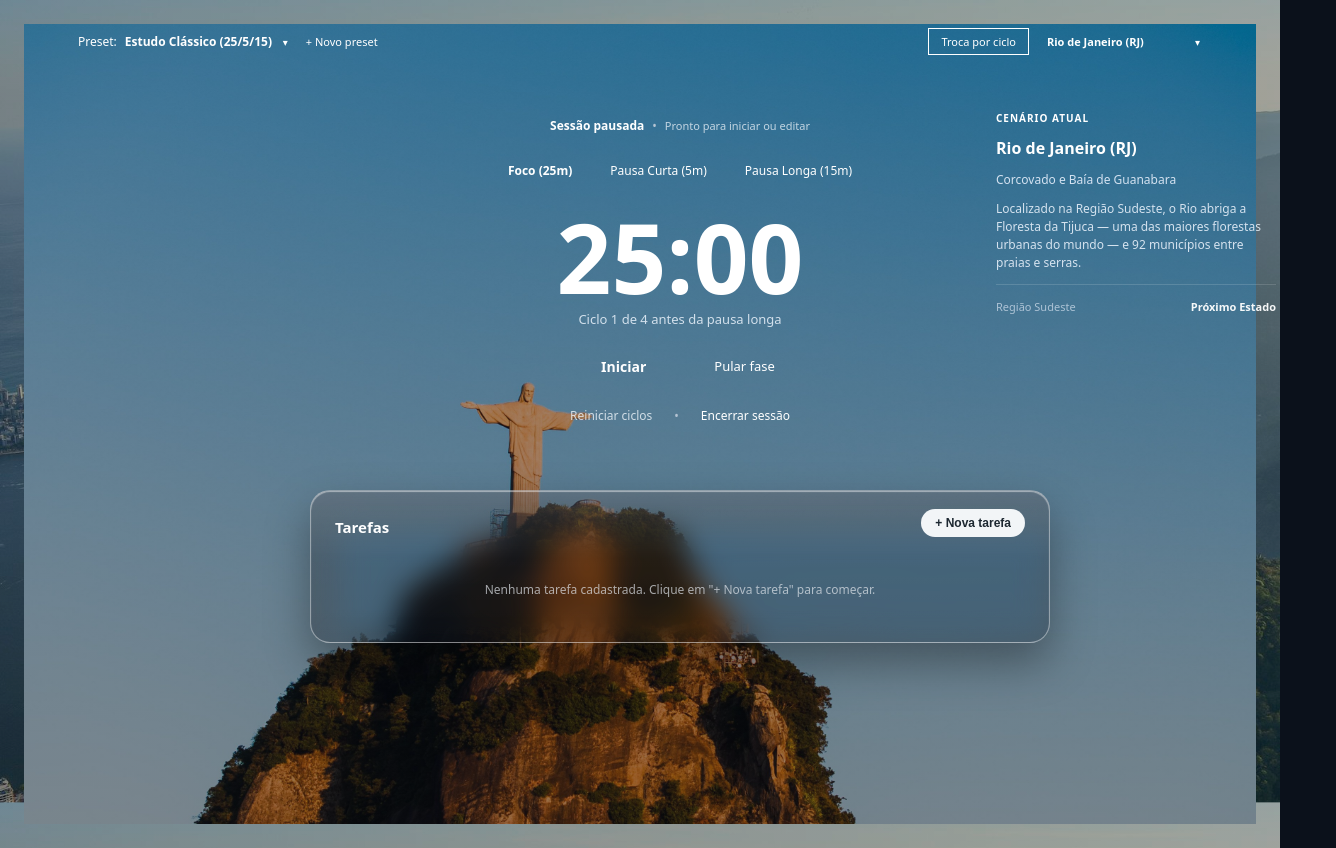
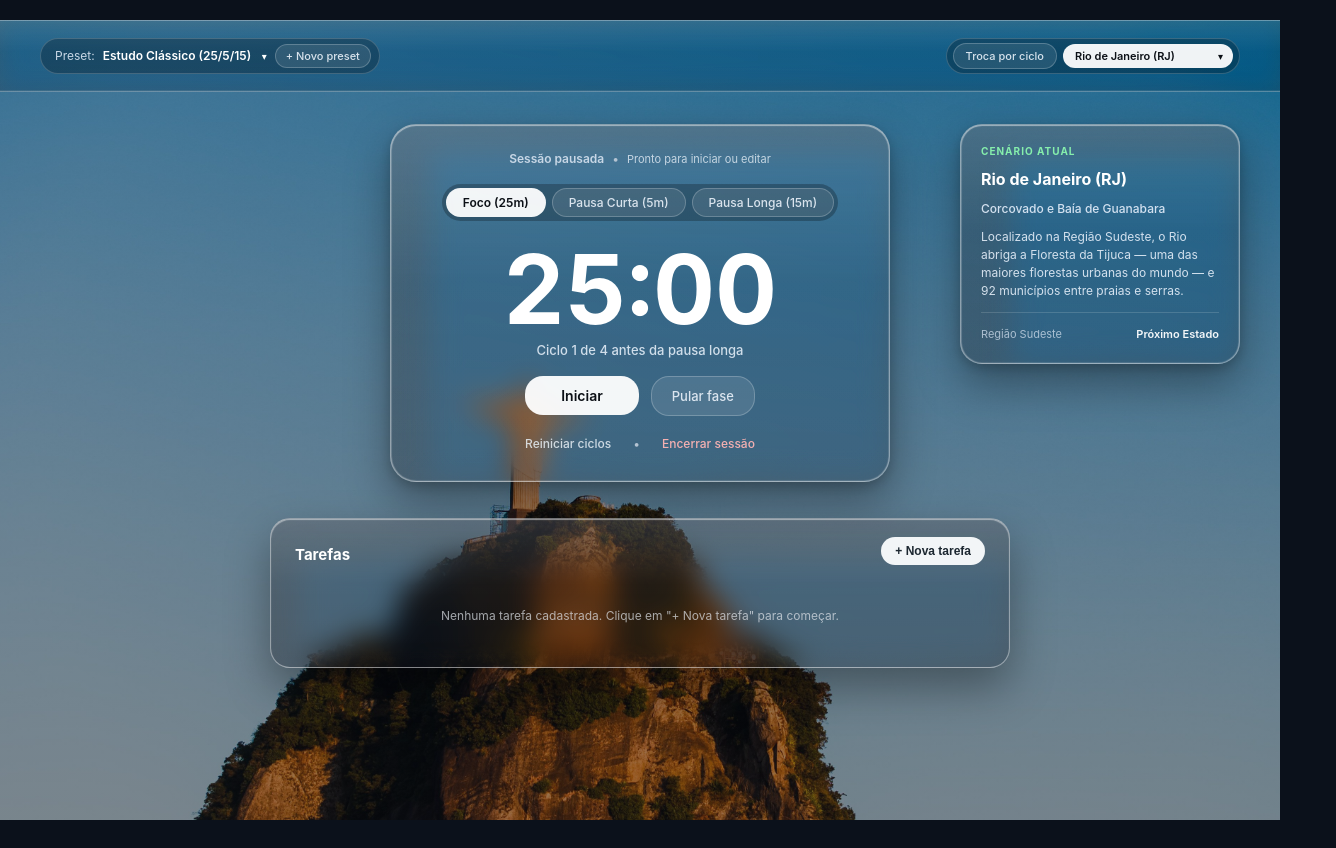
Before and after one commit to FilipeLSantos/pomodoro-web, a React (Vite) app: page / in a window 1280 px wide. Shown: the whole page, 1336 px wide, since content can reach past the window. After the commit the page ends 820 px from the top, so only its background shows below. Built offline with nearby package versions, Linux system fonts and the light colour scheme.

Commit message:
feat(ui): configurar titulo, idioma pt-BR e reset de estilos globais

```diff
--- a/index.html
+++ b/index.html
@@ -1,9 +1,10 @@
 <!doctype html>
-<html lang="en">
+<html lang="pt-BR">
   <head>
     <meta charset="UTF-8" />
     <link rel="icon" type="image/svg+xml" href="/favicon.svg" />
     <meta name="viewport" content="width=device-width, initial-scale=1.0" />
+    <title>Pomodoro Brasil</title>
   </head>
   <body>
     <div id="root"></div>
--- a/src/index.css
+++ b/src/index.css
@@ -1,32 +1,32 @@
-:root {
-  font-family: system-ui, "Segoe UI", Roboto, sans-serif;
-  color: white;
-  background-color: #0b111b;
+@import "./styles/tokens.css";
+
+*,
+*::before,
+*::after {
+  box-sizing: border-box;
 }
 
+:root {
+  font-family: var(--font-sans);
+  color: var(--text-primary);
+  background-color: #0b111b;
+  font-synthesis: none;
+  text-rendering: optimizeLegibility;
+  -webkit-font-smoothing: antialiased;
+  -moz-osx-font-smoothing: grayscale;
+}
+
+html,
 body {
   margin: 0;
-  min-height: 100vh;
-
+  padding: 0;
+  width: 100%;
+  min-height: 100%;
   background-color: #0b111b;
-
-  background-image:
-    linear-gradient(180deg, rgba(10, 14, 22, 0.34), rgba(10, 14, 22, 0.42)),
-    url("./assets/bg-rj.png");
-
-  background-size: cover;
-  background-position: center;
-  background-repeat: no-repeat;
-  background-attachment: fixed;
+  overflow-x: clip;
 }
 
 #root {
-  min-height: 100vh;
-
-  display: flex;
-  justify-content: center;
-  align-items: center;
-
-  padding: 24px;
-  box-sizing: border-box;
+  width: 100%;
+  min-height: 100svh;
 }
```
